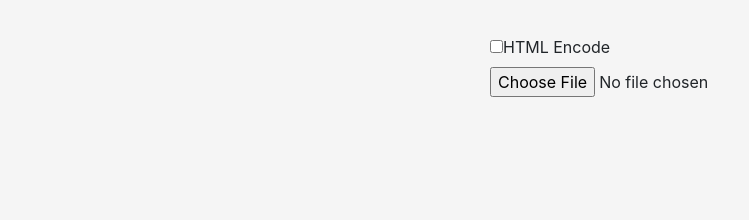
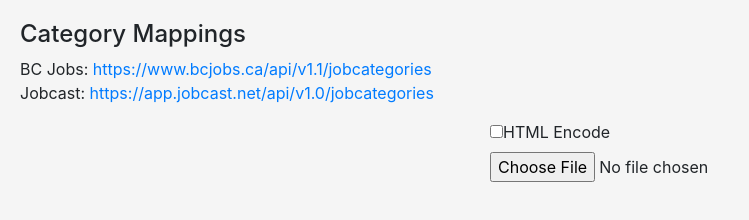
Before and after one commit to jobcast/json-reader, a plain HTML site: page index.html in a window 1280 px wide. Shown: the whole page, without its empty margins (0-749 px from the left). Drawn offline with nearby package versions, Linux system fonts and the light colour scheme.

Commit message:
Add link to category mapptings

```diff
--- a/index.html
+++ b/index.html
@@ -23,6 +23,9 @@
   </style>
 </head>
 <body>
+  <h4>Category Mappings</h4>
+  <div>BC Jobs: <a href="https://www.bcjobs.ca/api/v1.1/jobcategories">https://www.bcjobs.ca/api/v1.1/jobcategories</a></div>
+  <div>Jobcast: <a href="https://app.jobcast.net/api/v1.0/jobcategories">https://app.jobcast.net/api/v1.0/jobcategories</a></div>
   <div id="container"></div>
 
   <script id="uploader" type="text/html">
```
